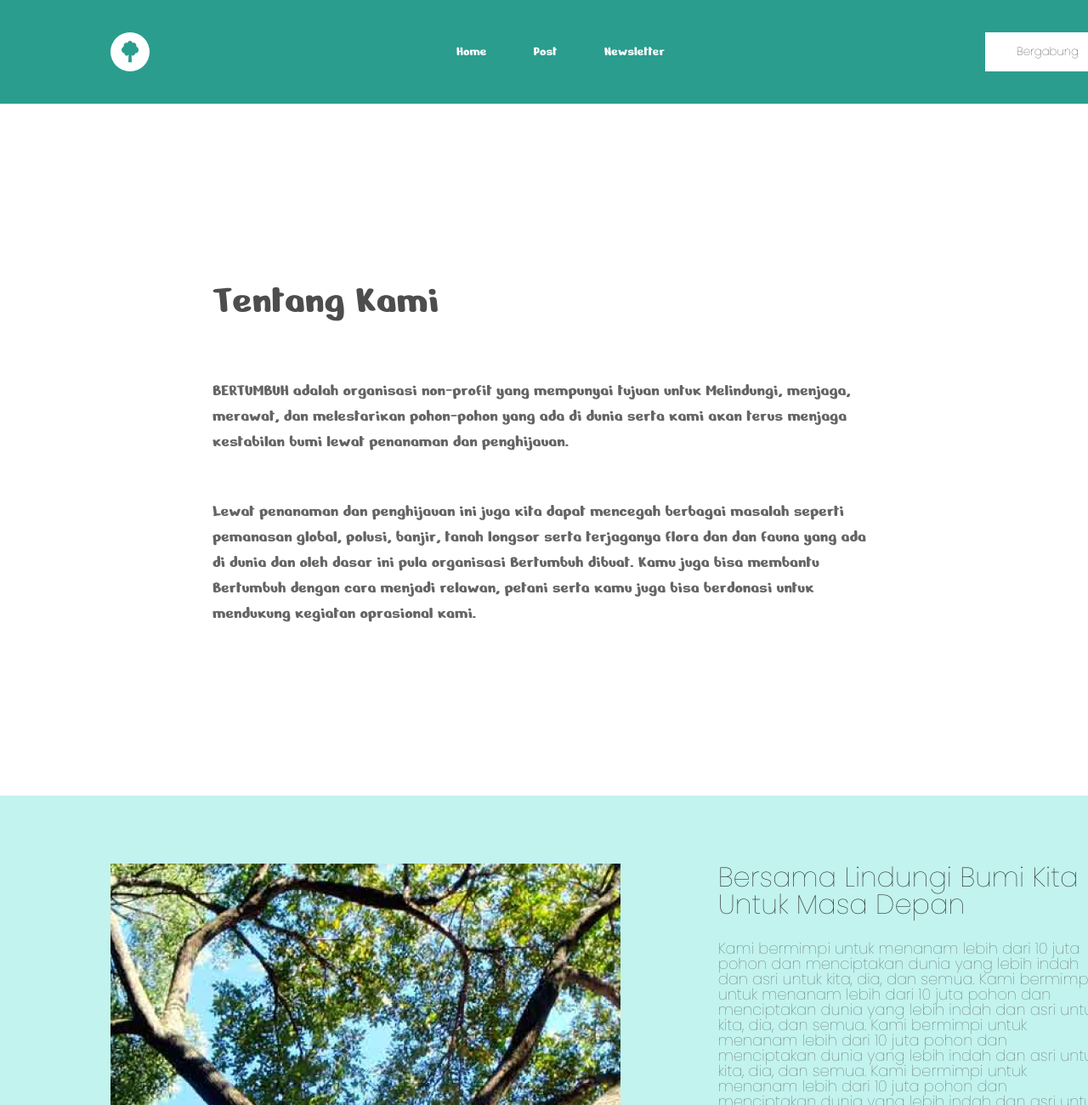
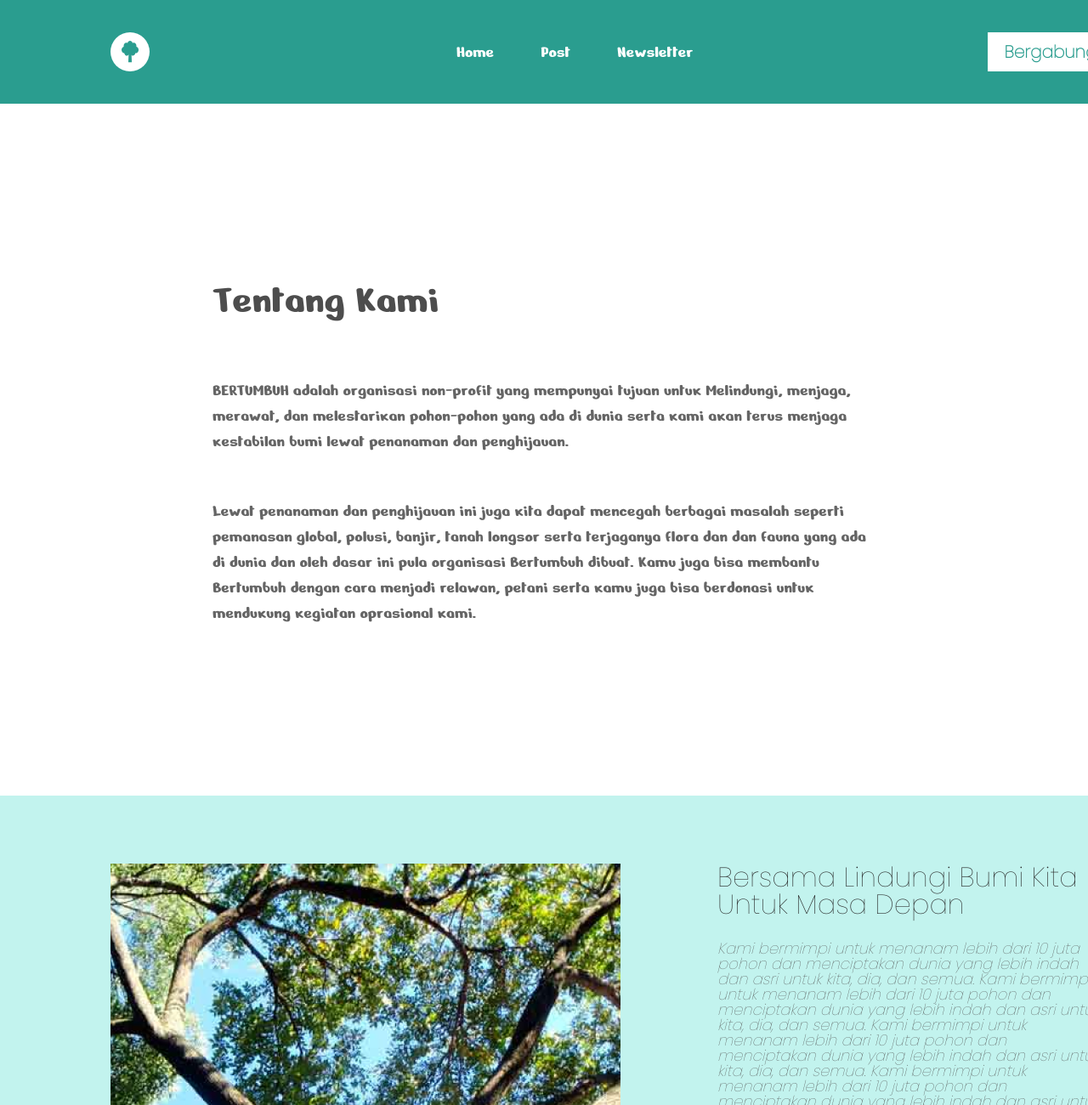
Before and after one commit to GioBeraia/davaleba5, a plain HTML site: page index.html in a window 1280 px wide. Shown: the top 1300 px of the page at 85% size. Drawn offline with Linux system fonts and the light colour scheme.

Commit message:
fonts correction

```diff
--- a/css/style.css
+++ b/css/style.css
@@ -17,12 +17,14 @@ header {
     display: inline-block;
     vertical-align: middle;
     margin-left: 357px;
-    font-family: 'Nerko One', cursive;
+
 }
 
 .headerli {
     display: inline-block;
-
+    font-weight: 400;
+    font-size: 20px;
+    font-family: 'Nerko One', cursive;
 }
 
 .middleli {
@@ -30,16 +32,22 @@ header {
 }
 
 .button1 {
-    margin-left: 373px;
+    margin-left: 343px;
     background-color: #FFFFFF;
     width: 147px;
     height: 46px;
     border: none;
     vertical-align: middle;
+
+
+
+}
+
+.buttontext {
     color: #2A9D8F;
     font-family: 'Poppins', sans-serif;
-
-
+    font-weight: 600;
+    font-size: 20px;
 }
 
 
@@ -81,7 +89,7 @@ header {
     margin-top: 200px;
     padding: 80px 130px 80px 130px;
     margin-inline: auto;
-    font-family: 'Poppins', sans-serif;
+    /* font-family: 'Poppins', sans-serif; */
 }
 
 .section2div {
@@ -94,19 +102,21 @@ header {
 
 .section2header {
     display: inline-block;
-    font-size: 32px;
     color: #272727;
     /* background-color: chartreuse; */
     margin-bottom: 27px;
+    font-weight: 500;
+    font-size: 32px;
+    font-family: 'Poppins', sans-serif;
+
 }
 
 .section2text {
     font-weight: 400;
     font-size: 18px;
     color: #515151;
-    /* width: 457px; */
-    /* height: 324px; */
-    /* ver gavwele simagleze ratomgac */
+    font-style: italic;
+    font-family: 'Poppins', sans-serif;
 }
 
 .section2photo {
@@ -123,6 +133,8 @@ header {
 }
 
 /* section 3  */
+
+
 .section3 {
     width: 1180px;
     margin-inline: auto;
@@ -174,7 +186,8 @@ footer {
     font-family: 'Poppins', sans-serif;
 
 }
-.footerlogo{
+
+.footerlogo {
     vertical-align: top;
 }
 
@@ -187,23 +200,26 @@ footer {
     margin-left: 634px;
     vertical-align: top;
 }
-.ulli1{
+
+.ulli1 {
     margin-bottom: 21px;
 
 }
-.ulli2{
+
+.ulli2 {
     margin-bottom: 8px;
 }
-.footerdiv2{
+
+.footerdiv2 {
     display: inline-block;
     font-weight: 400;
     font-size: 18px;
     color: #FFFFFF;
-    margin-inline:  42px;
+    margin-inline: 42px;
     vertical-align: top;
 }
 
-.footerdiv3{
+.footerdiv3 {
     display: inline-block;
     font-weight: 400;
     font-size: 18px;
@@ -214,6 +230,8 @@ footer {
 
 
 
-font-family: 'Poppins', sans-serif;
+font-family: 'Poppins',
+sans-serif;
 
-font-family: 'Nerko One', cursive;
+font-family: 'Nerko One',
+cursive;
--- a/index.html
+++ b/index.html
@@ -31,7 +31,7 @@
             </ul>
 
         </nav>
-        <button class="button1"><a href="index.html"> Bergabung</a></button>
+        <button class="button1"><a class="buttontext" href="index.html"> Bergabung</a></button>
     </header>
 
     <!-- section 1  -->
```
